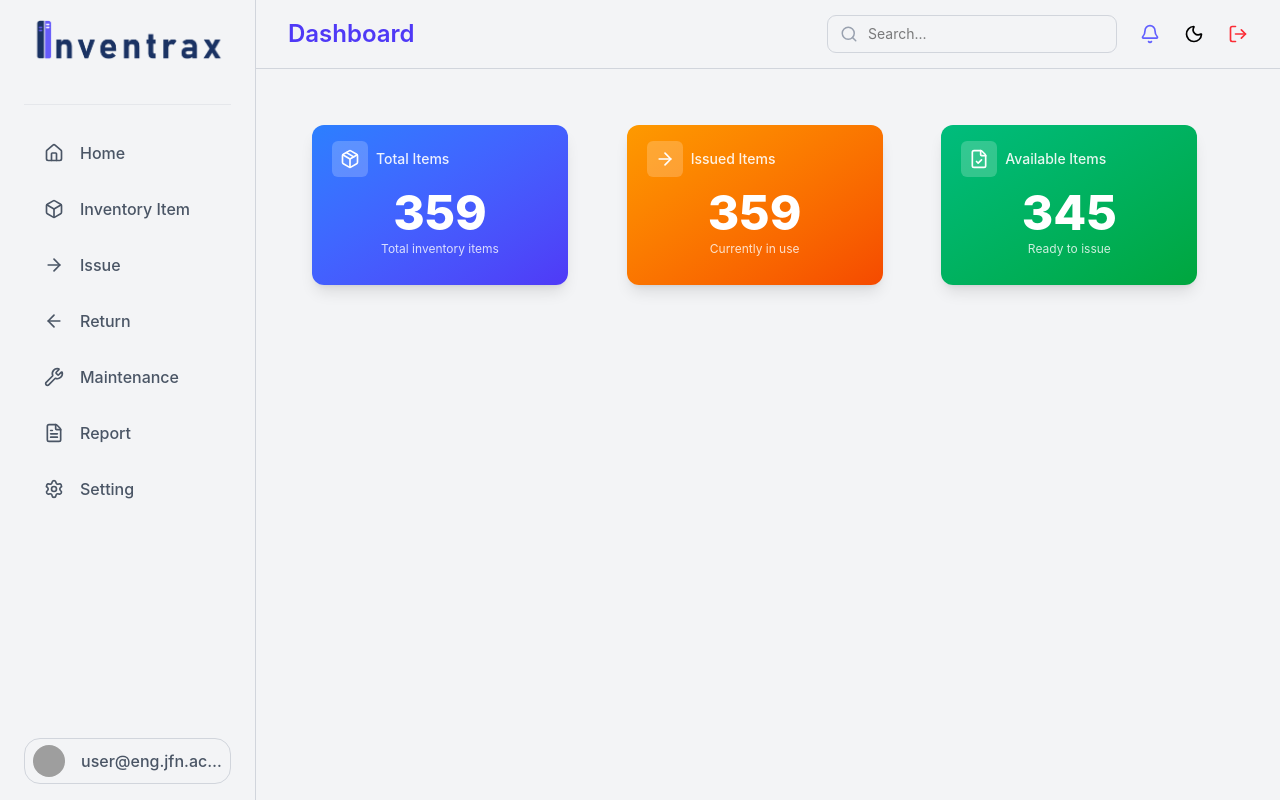
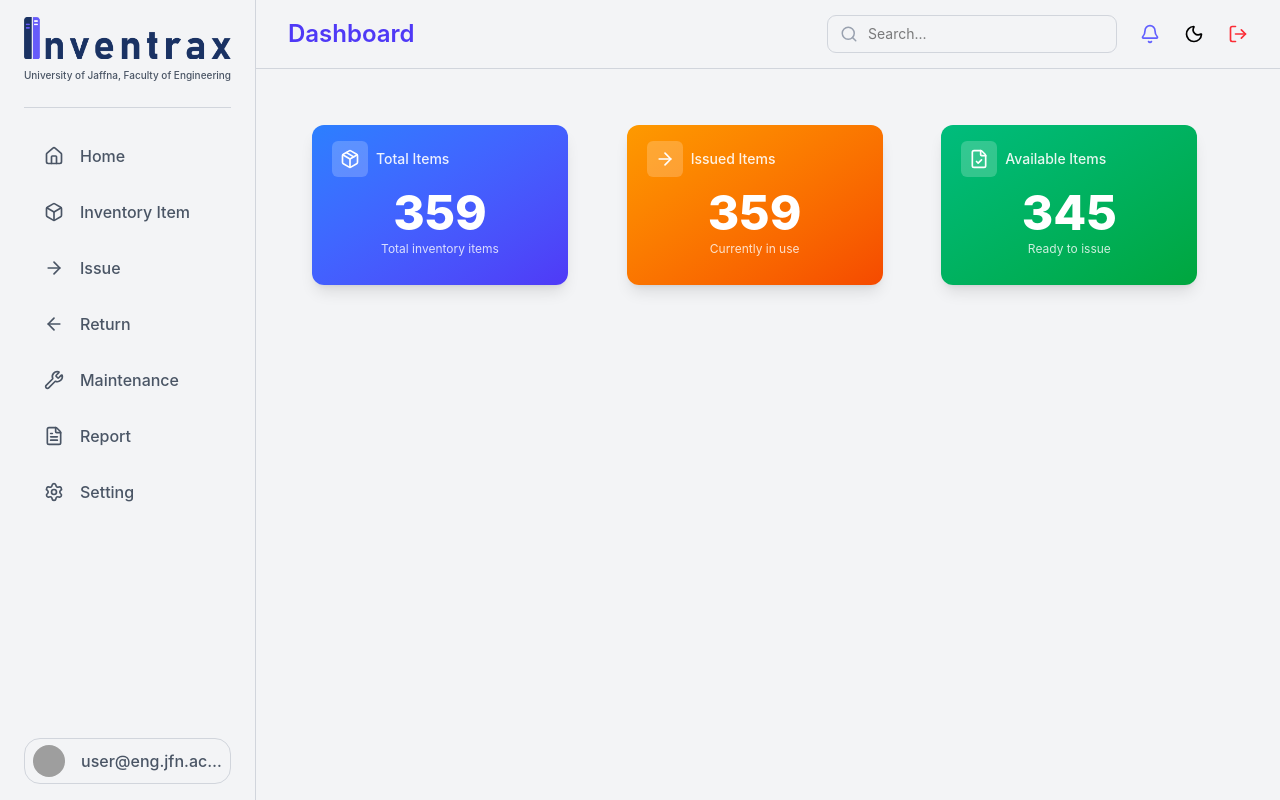
Before and after one commit to karenthiran/Inventory-Management-System, a React (Vite) app in the folder client/: page / in a window 1280 px wide. Built offline with nearby package versions, Linux system fonts and the light colour scheme; grey boxes are pictures that could not be loaded.

Commit message:
sidebar logo fixed

```diff
--- a/client/src/components/common/Sidebar.jsx
+++ b/client/src/components/common/Sidebar.jsx
@@ -24,10 +24,13 @@ const Sidebar = () => {
   return (
     <div className="w-64 min-h-screen    bg-gray-100 px-6 pb-4 flex flex-col border-r border-gray-300">
       {/* Logo Section */}
-      <div className="flex justify-center pb-6 border-b border-gray-200">
-        <img src={logo} alt="IMS Logo" className="h-20 object-contain" />
+      <div className="flex flex-col items-center pt-2 pb-6 border-b border-gray-300">
+        <img src={logo} alt="IMS Logo" className="h-15 object-contain" />
+
+        <p className="text-center text-gray-600 text-[10px] font-medium whitespace-nowrap">
+          University of Jaffna, Faculty of Engineering
+        </p>
       </div>
-
       {/* Navigation Section */}
       <div className="space-y-2 mt-6 flex-1">
         {menuItems.map(({ name, icon: Icon, path }) => (
```
Also changed, not shown: client/src/assets/Images/logoIMS2.png.
